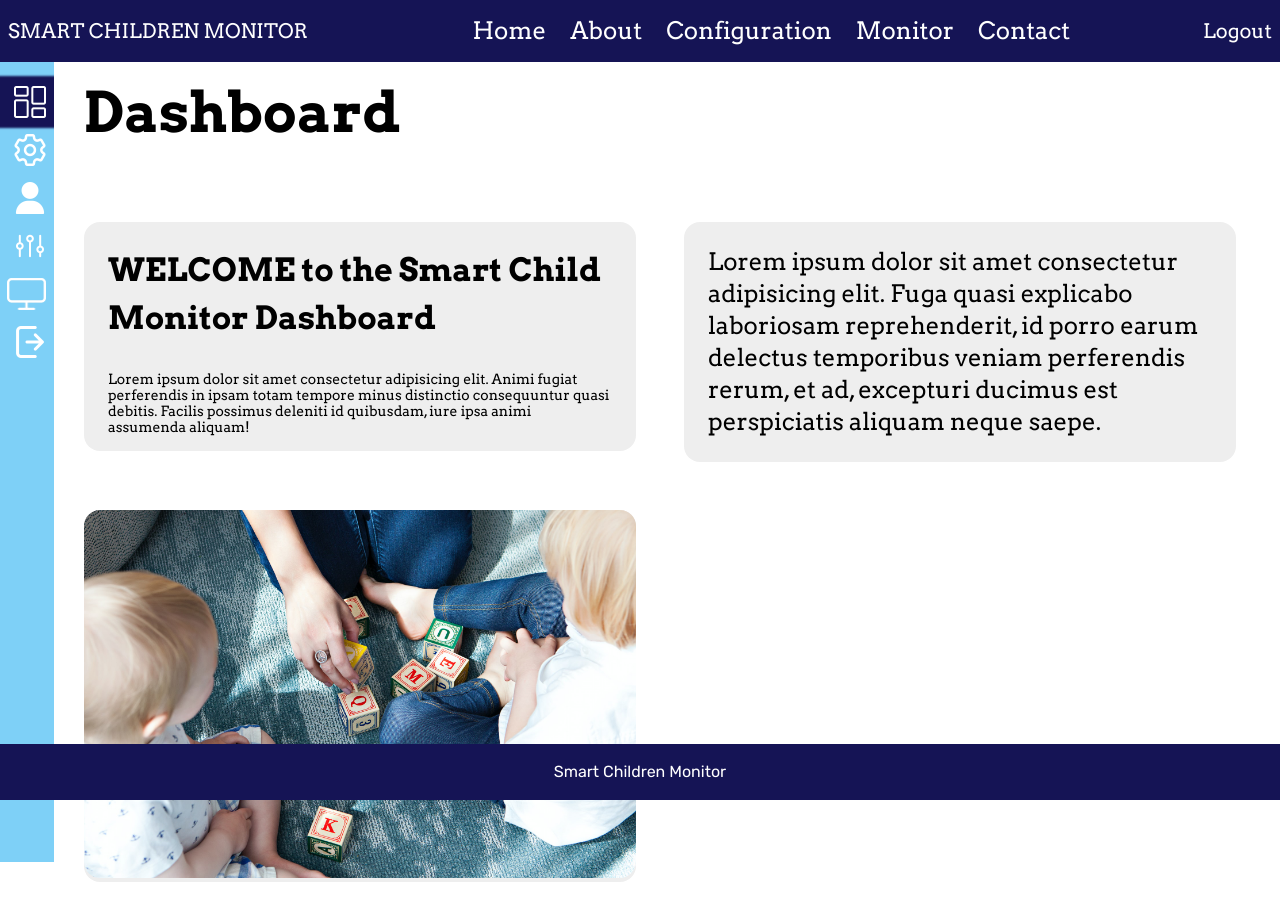
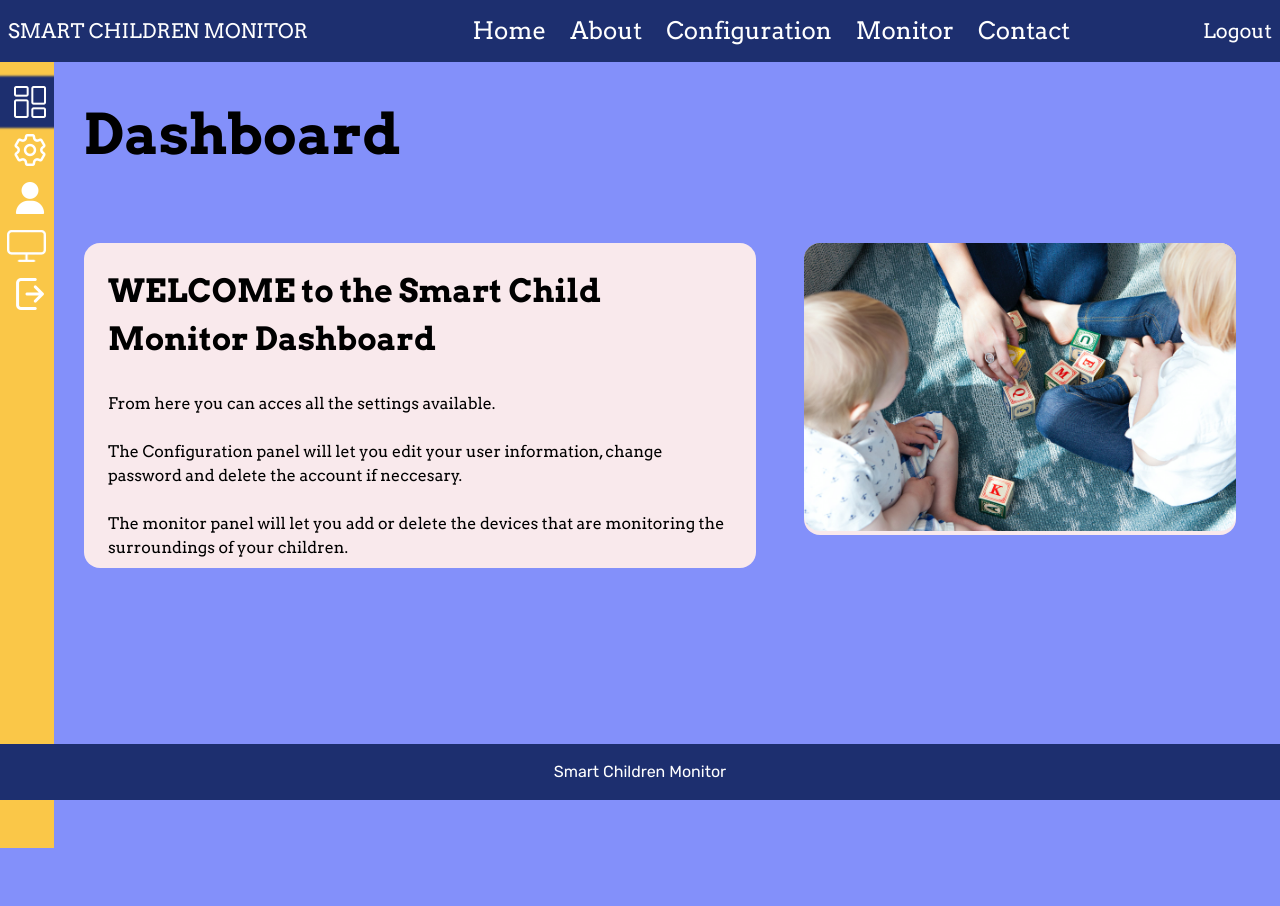
Before and after one commit to lazaralex2002/ProiectTW, a PHP site: page /admin in a window 1280 px wide. After the commit the page ends 848 px from the top, so only its background shows below. Run offline with PHP 8.4, Linux system fonts and the light colour scheme; the visitor is signed in with stand-in values (Sample User, id 1).

Commit message:
Added delete user and entity models, interface overhaul

```diff
--- a/app/controller/admin.php
+++ b/app/controller/admin.php
@@ -1,11 +1,13 @@
 <?php
 if (!isset($_SESSION['admin_view'])) {
-    $_SESSION['admin_view'] = 'dashboard';
-} else {
     if (isset($_POST['admin_view'])) {
         $_SESSION['admin_view'] = $_POST['admin_view'];
     } else {
         $_SESSION['admin_view'] = 'dashboard';
+    }
+} else {
+    if (isset($_POST['admin_view'])) {
+        $_SESSION['admin_view'] = $_POST['admin_view'];
     }
 }
 
@@ -21,7 +23,6 @@ if (isset($_POST['update_user'])) {
     try {
         $conn->beginTransaction();
         include 'app/model/update_user.php';
-        echo $sql;
         $stmt = $conn->exec($sql);
         $conn->commit();
         $_SESSION["fname"] = $fname;
@@ -99,3 +100,87 @@ if (isset($_POST['delete_user'])) {
         header("Location:login");
     }
 }
+
+if (isset($_POST['delete_entity'])) {
+    $ok = 0;
+    require_once 'app/controller/dbConfig.php';
+    $id = trim($_POST["delete_entity"], ' ');
+
+    try {
+        $conn->beginTransaction();
+        include 'app/model/del_entity.php';
+        $stmt = $conn->exec($sql);
+        $conn->commit();
+    } catch (Exception $e) {
+        echo $e->getMessage();
+        $conn->rollback();
+        throw $e;
+    }
+}
+if (isset($_POST['add_entity'])) {
+    require_once 'dbConfig.php';
+
+    $ok = 0;
+    $rows = 0;
+    $username_err = "";
+    $radobutton_err = "";
+    $owner = $_SESSION['uname'];
+    if ($_SERVER["REQUEST_METHOD"] == "POST") {
+        $username = trim($_POST["uname"], FILTER_SANITIZE_STRING);
+        $username = trim($_POST["uname"], ' ');
+
+        // Prepare a select statement
+        $sql = "SELECT * FROM entities WHERE trim(uname) = " . '\'' . $username . '\'';
+        if ($stmt = $conn->query($sql)) {
+            $rows = $stmt->rowCount();
+        }
+
+
+        $type = trim($_POST["entityType"], FILTER_SANITIZE_STRING);
+        if ($rows > 0) {
+            $username_err = 'There already is an user with this username';
+        } elseif (empty($username)) {
+            $username_err = "Please enter a username.";
+        } elseif (!preg_match('/^[a-zA-Z0-9_]+$/', $username)) {
+            $username_err = "Username can only contain letters, numbers, and underscores.";
+        } elseif (!isset($_POST["entityType"])) {
+            $radobutton_err = "Something went wrong.";
+        } elseif ($type != 'child' && $type != 'entity') {
+            $radobutton_err = "Invalid data";
+        } elseif (empty($username_err) && empty($radobutton_err)) {
+            try {
+                $conn->beginTransaction();
+                include 'app/model/new_entity.php';
+                $stmt = $conn->exec($sql);
+                $conn->commit();
+            } catch (Exception $e) {
+                echo $e->getMessage();
+                $conn->rollback();
+                throw $e;
+            }
+            $ok = 1;
+        } else {
+            $ok = 0;
+        }
+    }
+    // echo $rows;
+    // echo $username;
+    // echo $ok;
+}
+
+if (isset($_POST['delete_user_admin'])) {
+    $ok = 0;
+    require_once 'app/controller/dbConfig.php';
+    $id = $_POST['delete_user_admin'];
+
+    try {
+        $conn->beginTransaction();
+        include 'app/model/del_user_by_admin.php';
+        $stmt = $conn->exec($sql);
+        $conn->commit();
+    } catch (Exception $e) {
+        echo $e->getMessage();
+        $conn->rollback();
+        throw $e;
+    }
+}
--- /dev/null
+++ b/app/model/del_entity.php
@@ -0,0 +1,3 @@
+<?php
+
+$sql = "DELETE FROM `entities` WHERE id = " . '\'' . $id . '\'';
--- /dev/null
+++ b/app/model/del_user_by_admin.php
@@ -0,0 +1,3 @@
+<?php
+
+$sql = "DELETE FROM `users` WHERE id = " . '\'' . $id . '\'';
--- /dev/null
+++ b/app/model/new_entity.php
@@ -0,0 +1,3 @@
+<?php
+
+$sql = "INSERT INTO `entities`(`uname`, `type`,`owner` ) VALUES ( " . '\'' . " $username" . '\'' . "," . '\'' . "$type " . '\''  . ',\'' . "$owner" . '\'' . " )";
--- a/app/res/css/styles.css
+++ b/app/res/css/styles.css
@@ -1,8 +1,8 @@
 :root{
-    --primary: #174bac;
-    --secondary: #151455;
-    --complementary: #7ed0f7;
-    --accent: #eeeeee;
+    --primary: #1d2f6f;
+    --secondary: #8390fa;
+    --complementary: #fac748;
+    --accent: #f9e9ec;
     --font-primary: #a5a5a5;
     --font-secondary: #1a1a1a;
 
@@ -19,7 +19,9 @@ a{
 .container{
     margin: auto;
 }
-
+.mh{
+    min-height: 100vh;
+}
 /* MORE TO ADD */
 .flex{
     display: flex;
@@ -600,9 +602,9 @@ body{
     list-style: none;
 }
 
-.active{
-    background-color: var(--secondary);
-    box-shadow: 0px 0px 2px 2px var(--secondary);
+.admin .active{
+    background-color: var(--primary);
+    box-shadow: 0px 0px 2px 2px var(--primary);
 }
 
 .admin:hover{
@@ -792,9 +794,9 @@ body{
     }
     .admin{
         transition: 0.4s ease-in-out;
-        background-color: #7ed0f7;
+        background-color: var(--complementary);
         position: fixed;
-        left: -15rem;
+        left: -13rem;
         top: 62px;
     }
 }
@@ -821,7 +823,7 @@ body{
         right: -100%;
         left: unset;
         top: 59px;
-        background-color: var(--complementary);
+        background-color: var(--secondary);
         height: 100%;
         max-width: 70%;
         width:10rem;
--- a/app/view/admin/admin.php
+++ b/app/view/admin/admin.php
@@ -1,4 +1,8 @@
-<?php
-include "component/sidebar.php";
-
-include  'app/view/admin/view/' . $_SESSION['admin_view'] . '.php';
+<div class="bg-secondary mh">
+    <div class="ml-5 mt-5 mr-1">
+        <?php
+        include  'app/view/admin/view/' . $_SESSION['admin_view'] . '.php';
+        include "component/sidebar.php";
+        ?>
+    </div>
+</div>
--- a/app/view/admin/component/monitor_form.php
+++ b/app/view/admin/component/monitor_form.php
@@ -1,4 +1,4 @@
-<form class="pl-3 pr-3 pb-2" method="post" action="insertEntity">
+<form class="pl-3 pr-3 pb-2" method="post" action="">
     <div class="pb-3">
         <div class="form-label text-black mb-1 ">Choose type:</div>
         <div class="form-check">
@@ -14,7 +14,7 @@
             </label>
         </div>
     </div>
-    <label class="form-label text-black" for="uname">Username:</label><br>
+    <label class="form-label text-black" for="uname">Name:</label><br>
     <input class="form-input" type="text" id="uname" name="uname"><br>
-    <button class="button" type="submit">Add</button>
+    <button class="button" name="add_entity" type="submit">Add</button>
 </form>
--- a/app/view/admin/component/sidebar.php
+++ b/app/view/admin/component/sidebar.php
@@ -27,13 +27,6 @@
                 <input type="submit" hidden name="admin_view" value="users" id="users" />
             </li>
             <?php endif; ?>
-            <li class="p-1 pl-4 <?php if ($_SESSION['admin_view'] == 'aspect') echo 'active'; ?>">
-                <a class="text-md text-center text-white font-medium font-serif flex content-end" href="javascript:void(0);" onclick="document.getElementById('aspect').click(); ">
-                    Aspect
-                    <img src="app/res/img/filter.png" class="invert icon ml-2">
-                </a>
-                <input type="submit" hidden name="admin_view" value="aspect" id="aspect" />
-            </li>
             <li class="p-1 pl-4 <?php if ($_SESSION['admin_view'] == 'monitorSettings') echo 'active'; ?>">
                 <a class="text-md text-center text-white font-medium font-serif flex content-end" href="javascript:void(0);" onclick="document.getElementById('monitorSettings').click(); ">
                     Monitor Settings
--- a/app/view/admin/view/dashboard.php
+++ b/app/view/admin/view/dashboard.php
@@ -1,31 +1,22 @@
+<div class="container pb-5">
+    <div class="flex wrap mt-3">
+        <div class="column-md-10">
+            <h1 class="ml-3 text-3xl font-serif text-black font-bold">Dashboard</h1>
+        </div>
 
-<div class="ml-5 mt-6 mr-1">
-    <div class="container">
-        <h1 class="ml-3 text-3xl font-serif text-black font-bold">Dashboard</h1>
-        <div class="flex wrap mt-3">
-            <div class="column-md-5">
+        <div class="column-md-6">
             <div class="m-3 bg-accent border-1">
                 <h1 class="pr-3 pl-3 pb-1 pt-3 text-lg font-serif text-black font-bold">WELCOME to the Smart
                     Child Monitor Dashboard</h1>
-                    <p class="pl-3 pr-3 pb-2 text-xs font-serif text-black font-normal">Lorem ipsum dolor sit amet
-                        consectetur adipisicing elit. Animi fugiat perferendis in ipsam totam tempore minus
-                        distinctio consequuntur quasi debitis. Facilis possimus deleniti id quibusdam, iure ipsa
-                        animi assumenda aliquam!</p>
+                <p class="pl-3 pr-3 pb-1 text-sm font-serif text-black font-normal">From here you can acces all the settings available.</p>
+                <p class="pl-3 pr-3 pb-1 text-sm font-serif text-black font-normal">The Configuration panel will let you edit your user information, change password and delete the account if neccesary.</p>
+                <p class="pl-3 pr-3 pb-1 text-sm font-serif text-black font-normal">The monitor panel will let you add or delete the devices that are monitoring the surroundings of your children.</p>
             </div>
         </div>
-            <div class="column-md-5">
-                <div class="m-3 bg-accent border-1">
-                    <p class="p-3 font-medium text-black font-serif text-md">Lorem ipsum dolor sit amet consectetur
-                        adipisicing elit. Fuga quasi explicabo laboriosam reprehenderit, id porro earum delectus
-                        temporibus veniam perferendis rerum, et ad, excepturi ducimus est perspiciatis aliquam neque
-                        saepe.</p>
-                </div>
-            </div>
-            <div class="column-md-5">
+        <div class="column-md-4">
             <div class="m-3 bg-accent border-1">
                 <img src="app/res/img/marisa-howenstine-Cq9slNxV8YU-unsplash.jpg" class="img cover border-1">
             </div>
         </div>
     </div>
 </div>
-</div>
--- a/app/view/admin/view/settings.php
+++ b/app/view/admin/view/settings.php
@@ -1,6 +1,3 @@
-<?php
-?>
-<div class="ml-5 mt-6 mr-1 pb-6">
 <div class="container">
     <div class="flex wrap">
         <div class="column-md-6">
@@ -73,5 +70,3 @@
         </div>
     </div>
 </div>
-</div>
-<script src=""></script>
--- a/app/view/component/footer.php
+++ b/app/view/component/footer.php
@@ -1,4 +1,4 @@
 
-<footer id = 'footer' class="bg-secondary pt-2 pb-2">
+<footer id = 'footer' class="bg-primary pt-2 pb-2">
     <p class="text-center font-medium font-sans text-white text-sm m-0">Smart Children Monitor</p>
 </footer>
--- a/app/view/component/navbar.php
+++ b/app/view/component/navbar.php
@@ -1,4 +1,4 @@
-<nav class="navbar bg-secondary flex content-between items-center" id="navbar">
+<nav class="navbar bg-primary flex content-between items-center" id="navbar">
     <!-- to be replaced with logo -->
     <button onclick="navOpen()" class="show-md mr-2 ml-2 menu-button"><img src="app/res/img/menu.png" class="icon invert"></button>
     <a class="ml-1 nav-item text-white font-serif font-medium hide-md" href="home">SMART CHILDREN MONITOR</a>
--- a/app/view/front/contact.php
+++ b/app/view/front/contact.php
@@ -1,7 +1,7 @@
-<div class="mt-5 bg-complementary pb-5">
+<div class="mt-5 bg-accent pb-5">
     <div class="container flex wrap mt-1 mb-5">
         <div class="column-md-5 pb-3">
-            <div class="m-3 bg-accent border-1 pb-2 h-100">
+            <div class="m-3 bg-secondary border-1 pb-2 h-100">
                 <img class="img-small img-center cover" src="app/res/img/profile.png">
                 <h1 class="pr-3 pl-3 pb-1 pt-3 text-md font-serif text-black font-bold">Lazar Alexandru</h1>
                 <ul>
@@ -29,7 +29,7 @@
             </div>
         </div>
         <div class="column-md-5 pb-3">
-            <div class="m-3 bg-accent border-1 pb-2 h-100">
+            <div class="m-3 bg-secondary border-1 pb-2 h-100">
                 <img class="img-small img-center cover" src="app/res/img/profile.png">
                 <h1 class="pr-3 pl-3 pb-1 pt-3 text-md font-serif text-black font-bold">Furtuna Alexandru</h1>
                 <ul>
```
Also changed, not shown: app/controller/insertEntity.php (deleted, +0 -66 lines), app/view/admin/view/monitorSettings.php (+20 -17 lines), app/view/admin/view/users.php (+28 -32 lines), app/view/front/about.php (+16 -13 lines), app/view/front/home.php (+34 -7 lines), app/view/front/monitor.php (+11 -11 lines). Lines whose indentation alone changed are shown as unchanged.
